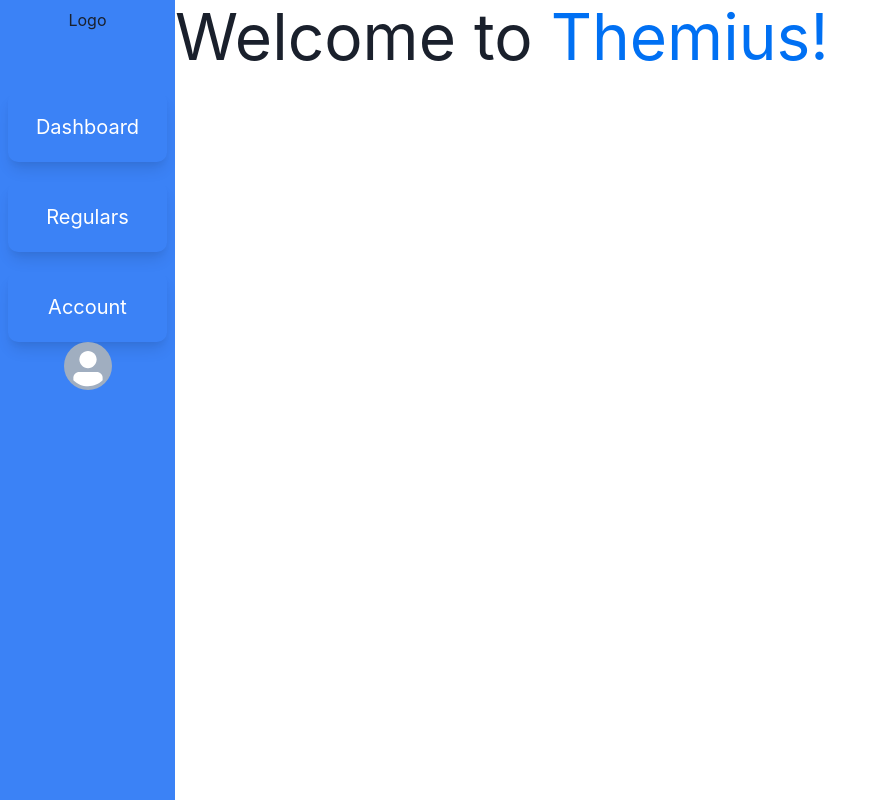
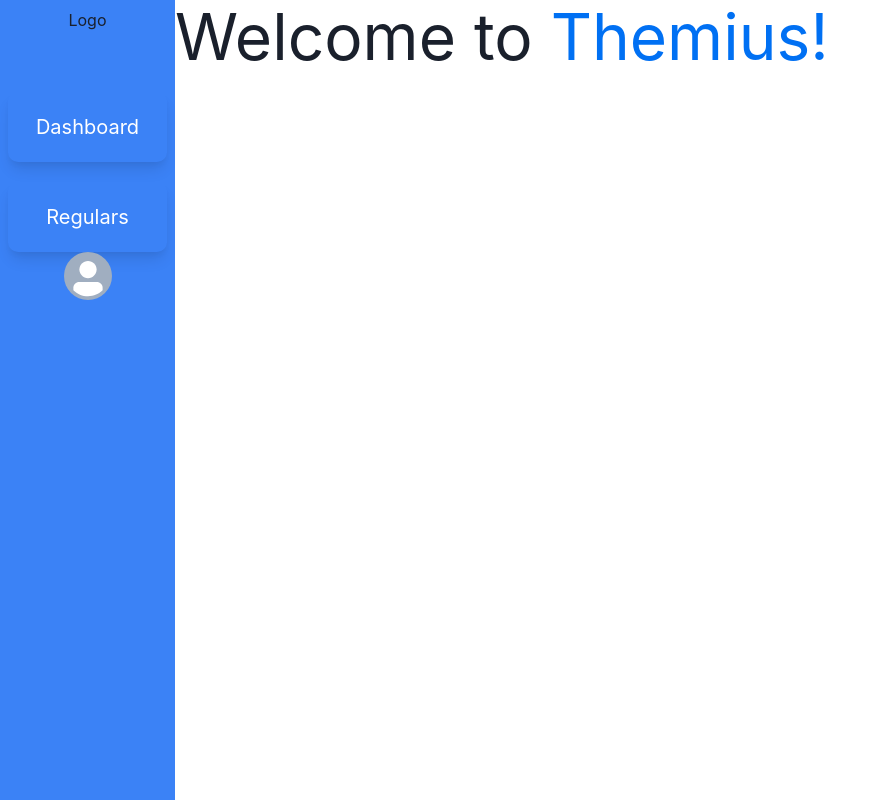
Before and after one commit to Psuedoo/themius-ui, a Next.js app: page / in a window 1280 px wide. Shown: the whole page, without its empty margins (0-877 px from the left). Built offline with nearby package versions, Linux system fonts and the light colour scheme.

Commit message:
remove account button

```diff
--- a/components/navbar.js
+++ b/components/navbar.js
@@ -73,7 +73,6 @@ export default function Navbar() {
                         options={[
                             { id: 1, value: "dashboard", title: "Dashboard" },
                             { id: 2, value: "regulars", title: "Regulars" },
-              { id: 3, value: "account", title: "Account" },
                         ]}
                     />
                 </Box>
```
Lines whose indentation alone changed are shown as unchanged.
